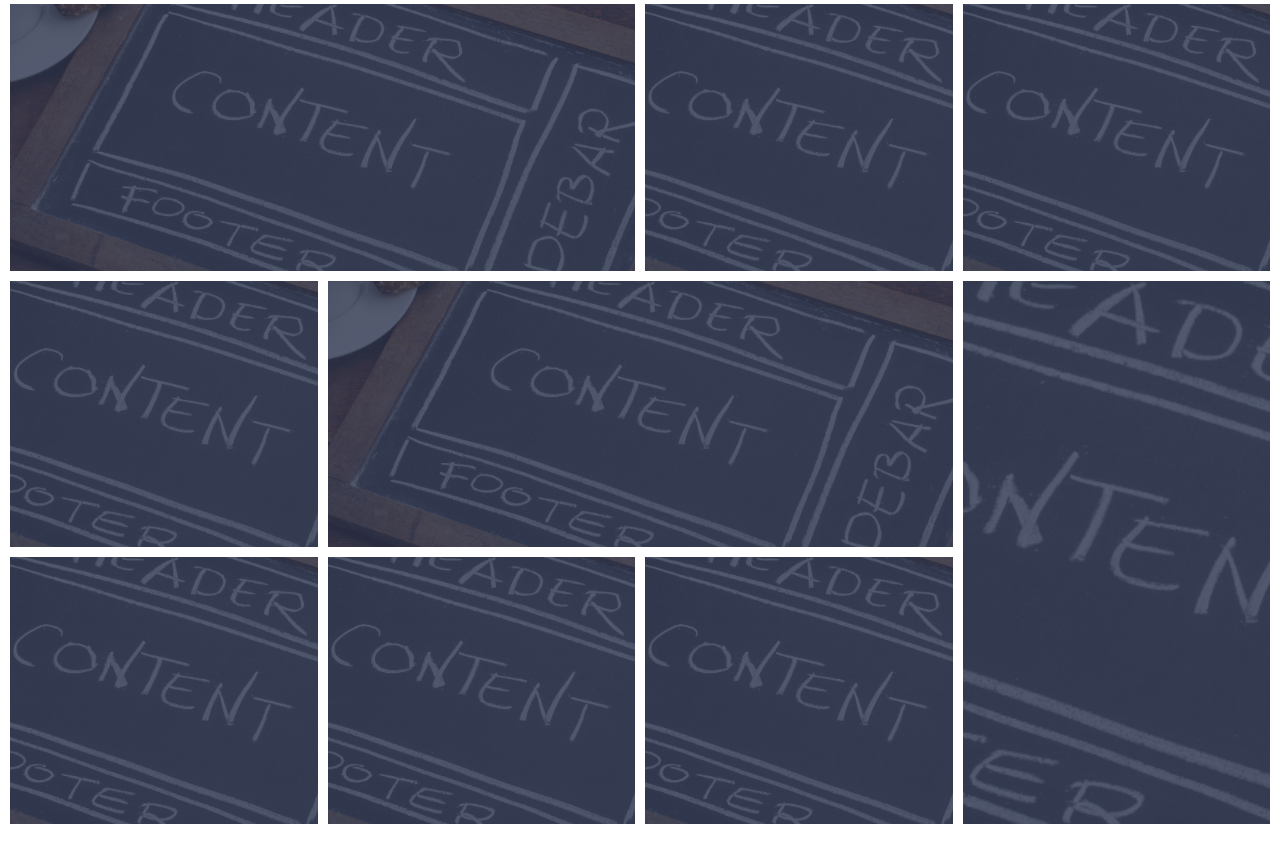
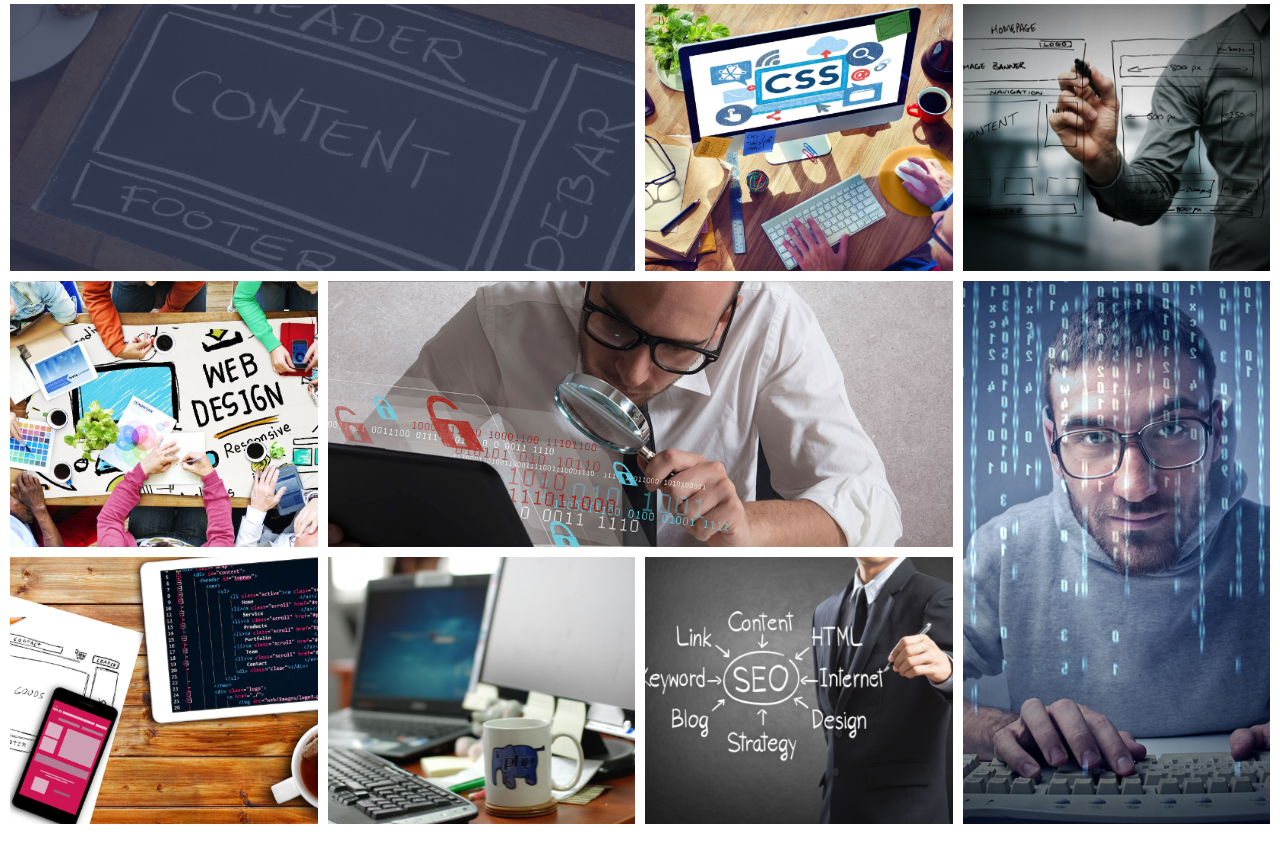
Before and after one commit to qqkk-E3/course_project_1, a website: page index.html in a window 1280 px wide. Shown: the part 806-1668 px from the top of the page. Drawn offline with Linux system fonts and the light colour scheme.

Commit message:
Стили для блока Skills v1.1

```diff
--- a/index.html
+++ b/index.html
@@ -70,7 +70,7 @@
         <h3 class="skill-item__title">
           <a class="skill-item__link" href="">HTML</a>
         </h3>
-        <div class="skill-item__image"></div>
+        <div class="skill-item__image" style="background-image: url(assets/img/img-html.png);"></div>
         <div class="skill-item__overlay"></div>
       </article>
 
@@ -78,64 +78,64 @@
         <h3 class="skill-item__title">
           <a class="skill-item__link" href="">CSS</a>
         </h3>
-        <div class="skill-item__image"></div>
-        <div class="skill-item__overlay"></div>
+        <div class="skill-item__image" style="background-image: url(assets/img/img-css.png);></div>
+        <div class=" skill-item__overlay"></div>
       </article>
 
       <article class="skill-item">
         <h3 class="skill-item__title">
           <a class="skill-item__link" href="">Markup</a>
         </h3>
-        <div class="skill-item__image"></div>
-        <div class="skill-item__overlay"></div>
+        <div class="skill-item__image" style="background-image: url(assets/img/img-markup.png);></div>
+        <div class=" skill-item__overlay"></div>
       </article>
 
       <article class="skill-item">
         <h3 class="skill-item__title">
           <a class="skill-item__link" href="">Web-Design</a>
         </h3>
-        <div class="skill-item__image"></div>
-        <div class="skill-item__overlay"></div>
+        <div class="skill-item__image" style="background-image: url(assets/img/img-webdesign.png);></div>
+        <div class=" skill-item__overlay"></div>
       </article>
 
       <article class="skill-item">
         <h3 class="skill-item__title">
           <a class="skill-item__link" href="">Quality Assurance</a>
         </h3>
-        <div class="skill-item__image"></div>
-        <div class="skill-item__overlay"></div>
+        <div class="skill-item__image" style="background-image: url(assets/img/img-qa.png);></div>
+        <div class=" skill-item__overlay"></div>
       </article>
 
       <article class="skill-item">
         <h3 class="skill-item__title">
           <a class="skill-item__link" href="">Codding</a>
         </h3>
-        <div class="skill-item__image"></div>
-        <div class="skill-item__overlay"></div>
+        <div class="skill-item__image" style="background-image: url(assets/img/img-codding.png);></div>
+        <div class=" skill-item__overlay"></div>
       </article>
 
       <article class="skill-item">
         <h3 class="skill-item__title">
           <a class="skill-item__link" href="">Adaptability</a>
         </h3>
-        <div class="skill-item__image"></div>
-        <div class="skill-item__overlay"></div>
+        <div class="skill-item__image" style="background-image: url(assets/img/img-adaptability.png);></div>
+        <div class=" skill-item__overlay"></div>
       </article>
 
       <article class="skill-item">
         <h3 class="skill-item__title">
           <a class="skill-item__link" href="">PHP</a>
         </h3>
-        <div class="skill-item__image"></div>
-        <div class="skill-item__overlay"></div>
+        <div class="skill-item__image" style="background-image: url(assets/img/img-php.png);></div>
+        <div class=" skill-item__overlay"></div>
       </article>
 
       <article class="skill-item">
         <h3 class="skill-item__title">
           <a class="skill-item__link" href="">SEO</a>
         </h3>
-        <div class="skill-item__image"></div>
-        <div class="skill-item__overlay"></div>
+        <div class="skill-item__image" style="background-image: url(assets/img/img-seo.png);></div>
+        <div class=" skill-item__overlay"></div>
       </article>
     </div>
 
```
